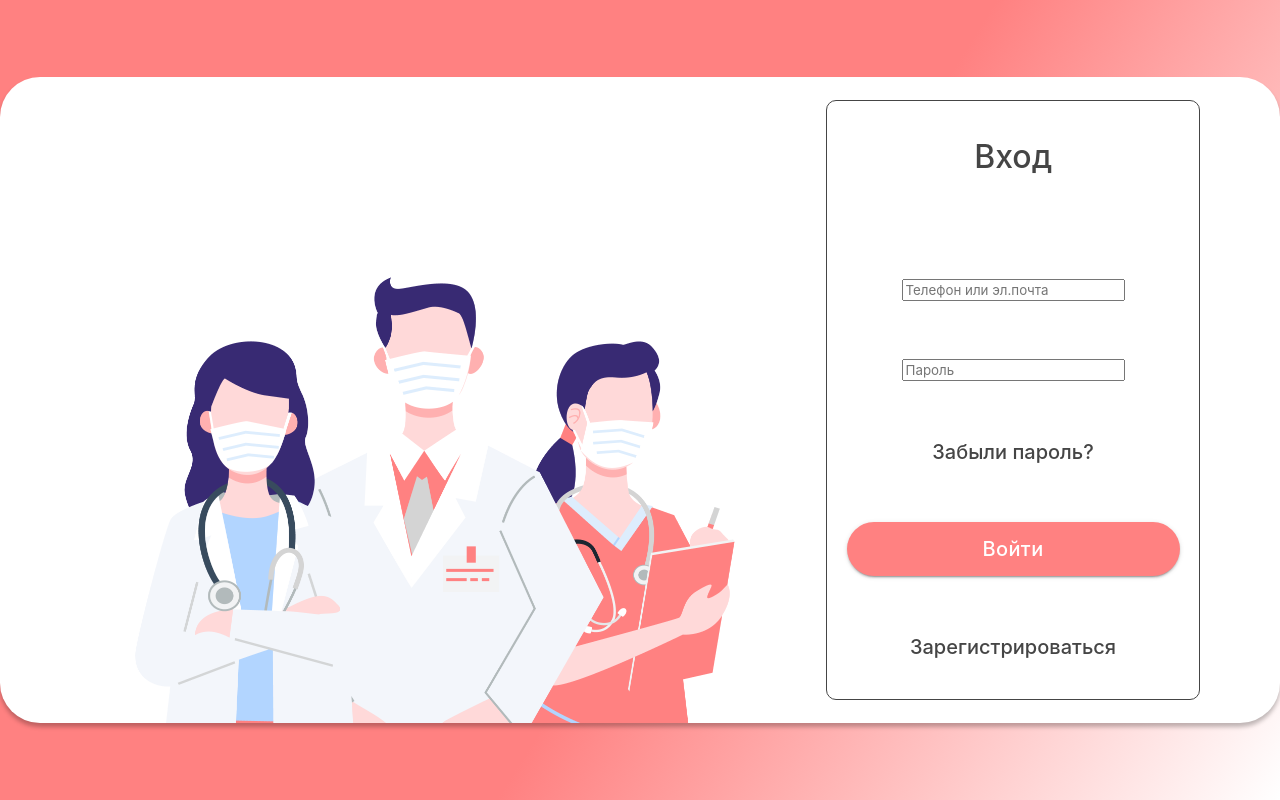
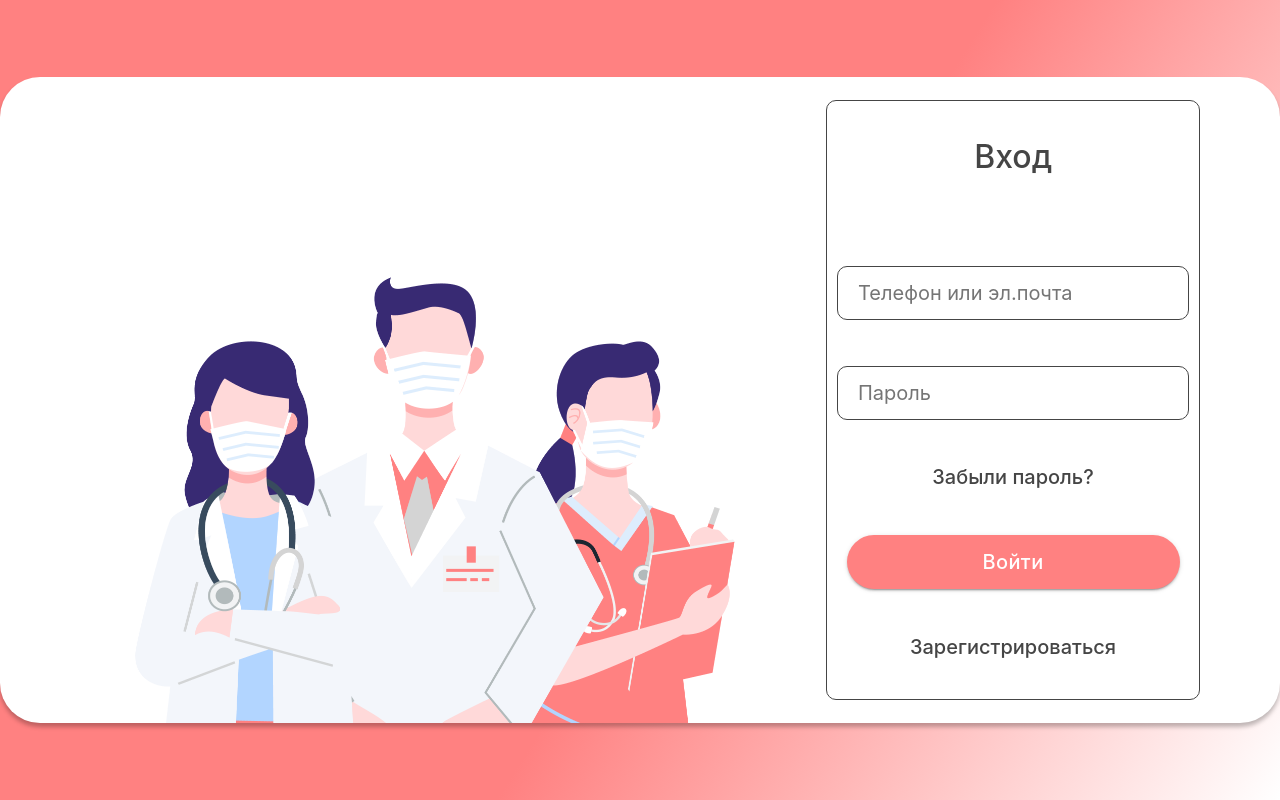
Before and after one commit to EaleksS/nextjs-project, a Next.js app: page /auth/login in a window 1280 px wide. Built offline with nearby package versions, Linux system fonts and the light colour scheme.

Commit message:
Исправил стили форм

```diff
--- a/src/Components/FormForgotPassword/FormForgotPassword.module.scss
+++ b/src/Components/FormForgotPassword/FormForgotPassword.module.scss
@@ -1 +1,13 @@
 @import '@/styles/colors.scss';
+
+.input {
+  width: 100%;
+  max-height: 54px;
+  height: 100%;
+  border-radius: 10px;
+  outline: none;
+  border: 1px solid #454545;
+  padding-left: 20px;
+  font-size: 20px;
+  color: rgba(69, 69, 69, 0.5);
+}
--- a/src/Components/FormLogin/FormLogin.module.scss
+++ b/src/Components/FormLogin/FormLogin.module.scss
@@ -1,5 +1,17 @@
 @import '@/styles/colors.scss';
 
 .container {
-	margin: 70px 70px 70px 0;
+  margin: 70px 70px 70px 0;
 }
+
+.input {
+  width: 100%;
+  max-height: 54px;
+  height: 100%;
+  border-radius: 10px;
+  outline: none;
+  border: 1px solid #454545;
+  padding-left: 20px;
+  font-size: 20px;
+  color: rgba(69, 69, 69, 0.5);
+}
--- a/src/Components/FormLogin/FormLogin.tsx
+++ b/src/Components/FormLogin/FormLogin.tsx
@@ -10,8 +10,12 @@ export const FormLogin = () => {
       <h1>Вход</h1>
       {/* <Input type={'text'} placeholder={'Телефон или эл.почта'} /> */}
       {/* <Input type={'password'} placeholder={'Пароль'} /> */}{' '}
-      <input type="text" placeholder={'Телефон или эл.почта'} />
-      <input type="password" placeholder={'Пароль'} />
+      <input
+        className={style.input}
+        type="text"
+        placeholder={'Телефон или эл.почта'}
+      />
+      <input className={style.input} type="password" placeholder={'Пароль'} />
       <Link href={routerConstants.FORGOT_PASSWORD}>Забыли пароль?</Link>
       <Button>Войти</Button>
       <Link href={routerConstants.REGISTRATION}>Зарегистрироваться</Link>
--- a/src/pages/Layout.tsx
+++ b/src/pages/Layout.tsx
@@ -27,4 +27,5 @@ const Layout: FC<ILayout> = ({
     </>
   );
 };
+
 export default Layout;
--- a/src/styles/ForgotPassword.module.scss
+++ b/src/styles/ForgotPassword.module.scss
@@ -7,6 +7,18 @@
   justify-content: center;
   align-items: center;
 
-  .forgot-password-container {
-  }
+  // .forgot-password-container {
+  // }
 }
+
+.input {
+  width: 100%;
+  height: 54px;
+  border-radius: 10px;
+  outline: none;
+  border: 1px solid #454545;
+  padding-left: 20px;
+  font-size: 20px;
+  color: rgba(69, 69, 69, 0.5);
+  margin-bottom: 20px;
+}
--- a/src/styles/Registration.module.scss
+++ b/src/styles/Registration.module.scss
@@ -68,3 +68,15 @@
     }
   }
 }
+
+.input {
+  width: 100%;
+  height: 54px;
+  border-radius: 10px;
+  outline: none;
+  border: 1px solid #454545;
+  padding-left: 20px;
+  font-size: 20px;
+  color: rgba(69, 69, 69, 0.5);
+  margin-bottom: 20px;
+}
```
Also changed, not shown: src/Components/FormForgotPassword/FormForgotPassword.tsx (+6 -2 lines), src/pages/auth/forgotpassword.tsx (+7 -3 lines), src/pages/auth/registration.tsx (+18 -6 lines). Lines whose indentation alone changed are shown as unchanged.
